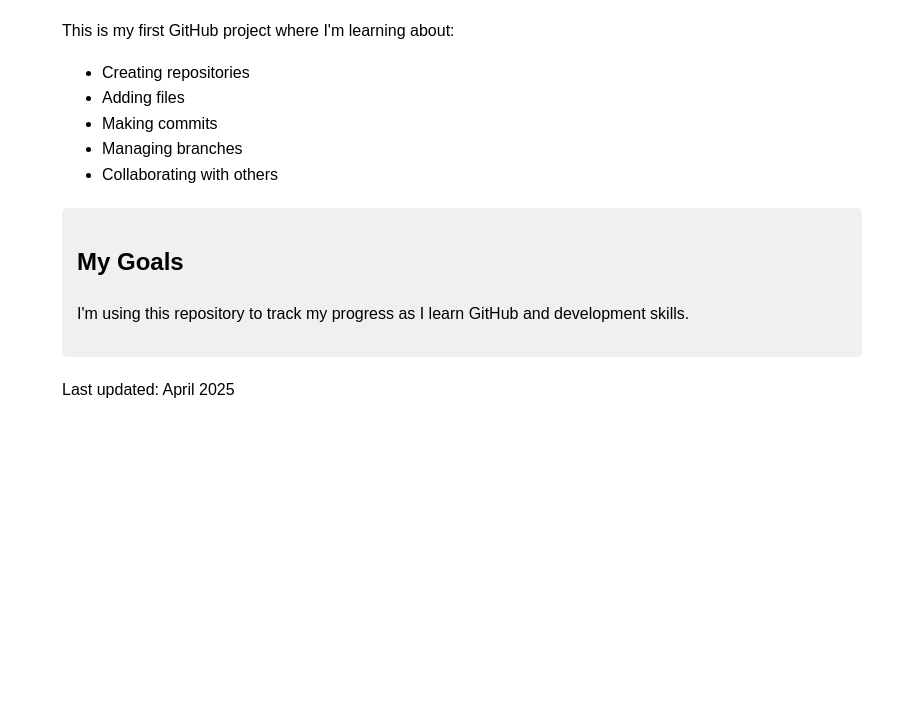
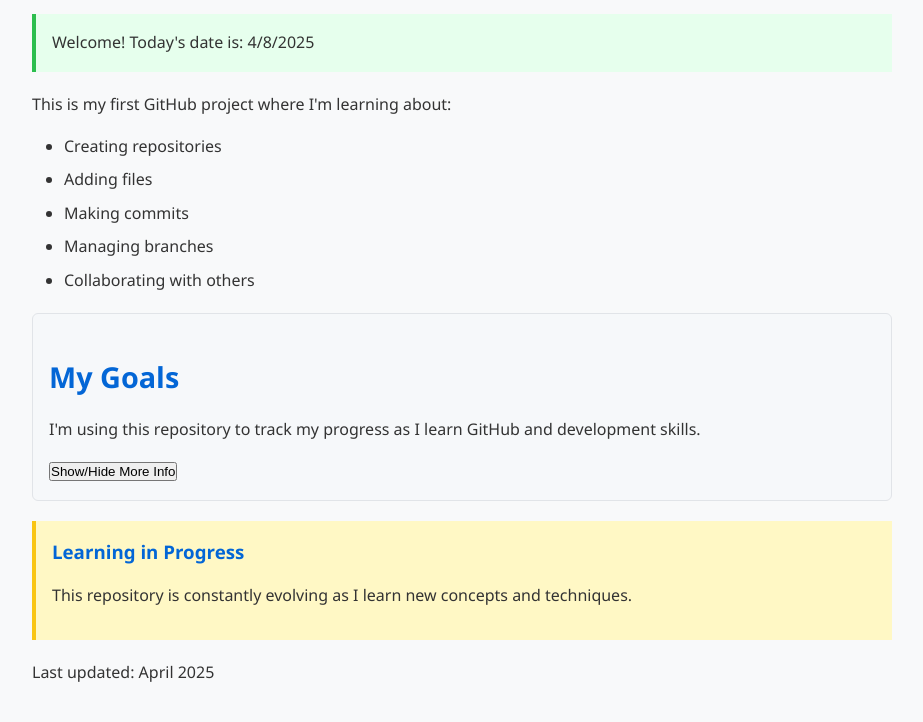
Before and after one commit to abhishekloiwal/myLearningRepo, a plain HTML site: page index.html in a window 1280 px wide. Shown: the part 108-830 px from the top of the page, without its empty margins (178-1101 px from the left). Before the commit the page ends 800 px from the top, so only its background shows below. Drawn offline with Linux system fonts and the light colour scheme.

Commit message:
Update index.html to link CSS and JS files

```diff
--- a/index.html
+++ b/index.html
@@ -4,29 +4,12 @@
     <meta charset="UTF-8">
     <meta name="viewport" content="width=device-width, initial-scale=1.0">
     <title>My Learning Repository</title>
-    <style>
-        body {
-            font-family: Arial, sans-serif;
-            line-height: 1.6;
-            max-width: 800px;
-            margin: 0 auto;
-            padding: 20px;
-        }
-        h1 {
-            color: #333;
-            border-bottom: 2px solid #eee;
-            padding-bottom: 10px;
-        }
-        .highlight {
-            background-color: #f0f0f0;
-            padding: 15px;
-            border-radius: 5px;
-            margin: 20px 0;
-        }
-    </style>
+    <link rel="stylesheet" href="styles.css">
 </head>
 <body>
     <h1>Welcome to My Learning Repository</h1>
+
+    <div id="welcome-message" class="success"></div>
 
     <p>This is my first GitHub project where I'm learning about:</p>
 
@@ -41,8 +24,22 @@
     <div class="highlight">
         <h2>My Goals</h2>
         <p>I'm using this repository to track my progress as I learn GitHub and development skills.</p>
+
+        <button class="toggle-button" data-section="more-info">Show/Hide More Info</button>
+
+        <div id="more-info" style="display: none; margin-top: 15px;">
+            <p>This section demonstrates the JavaScript toggle functionality. Here I can hide additional information that's only shown when requested.</p>
+            <p>In future updates, I'll add more complex interactions and features.</p>
+        </div>
+    </div>
+
+    <div class="warning">
+        <h3>Learning in Progress</h3>
+        <p>This repository is constantly evolving as I learn new concepts and techniques.</p>
     </div>
 
     <p>Last updated: April 2025</p>
+
+    <script src="script.js"></script>
 </body>
 </html>
```
